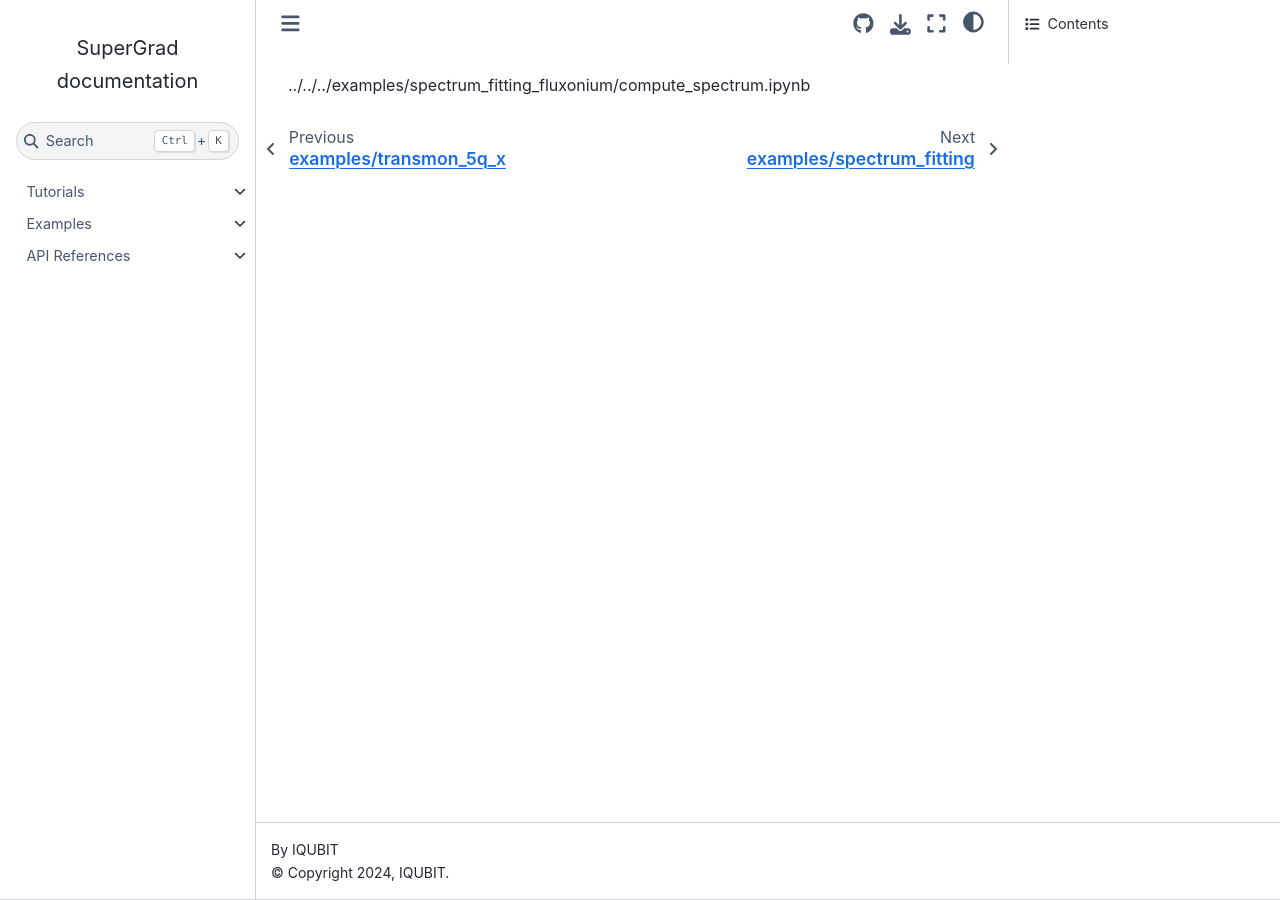
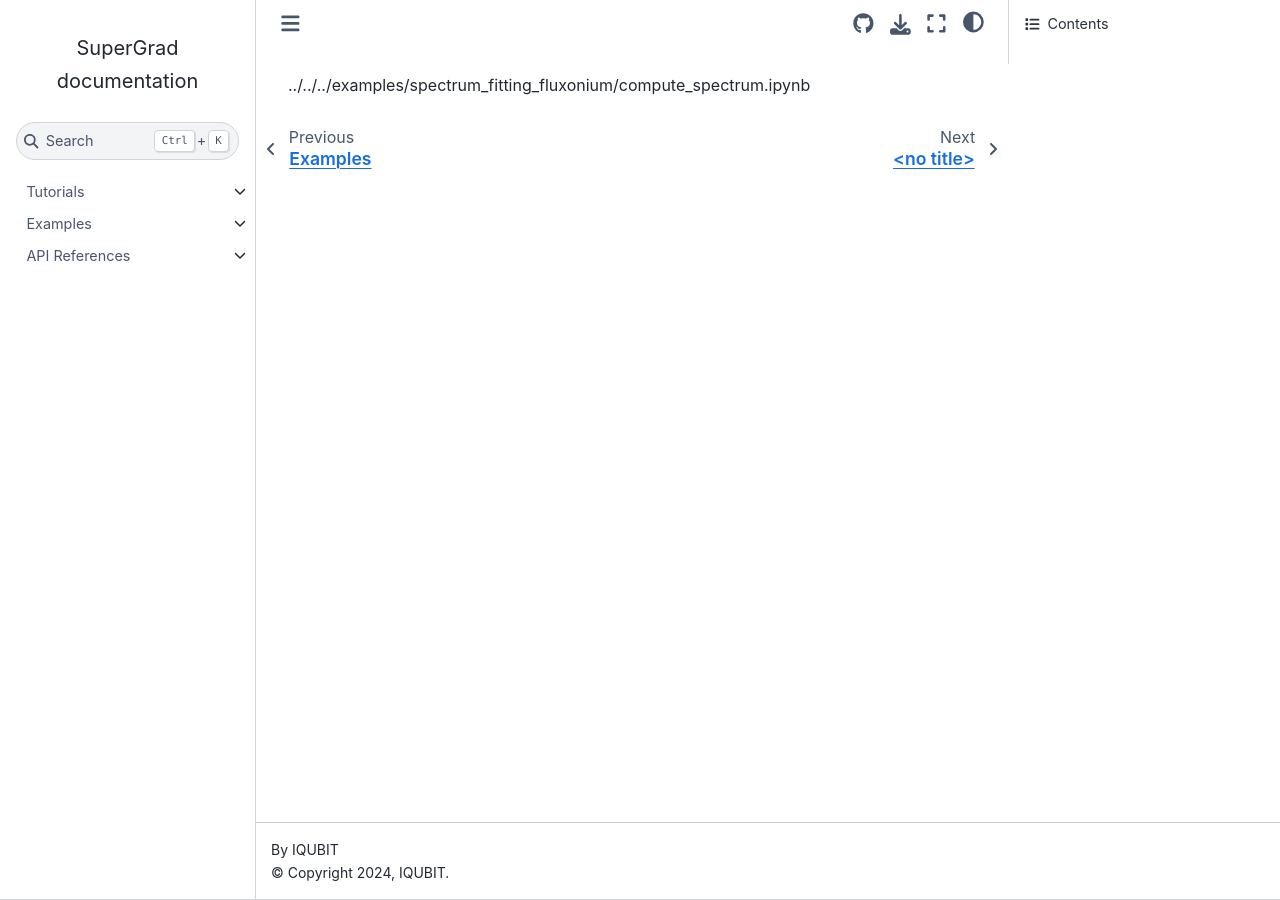
Before and after one commit to iqubit-org/supergrad, a Sphinx documentation site: the page built from docs/source/examples/compute_spectrum.ipynb, in a window 1280 px wide. Built offline with Sphinx 7.4.7 and the Sphinx Book theme 1.1.4, drawn with Linux system fonts in a browser that asks for light colours; pages that are not in the unit, such as notebooks, are missing from menus.

Commit message:
Update examples.rst

```diff
--- a/docs/source/examples/examples.rst
+++ b/docs/source/examples/examples.rst
@@ -3,8 +3,8 @@
 .. toctree::
     :maxdepth: 1
 
+    compute_spectrum.ipynb
     fluxonium_mpcoupling_6q_x.ipynb
     fluxonium_mpcoupling_6q_cnot.ipynb
     transmon_5q_x.ipynb
-    compute_spectrum.ipynb
     spectrum_fitting.ipynb
```
